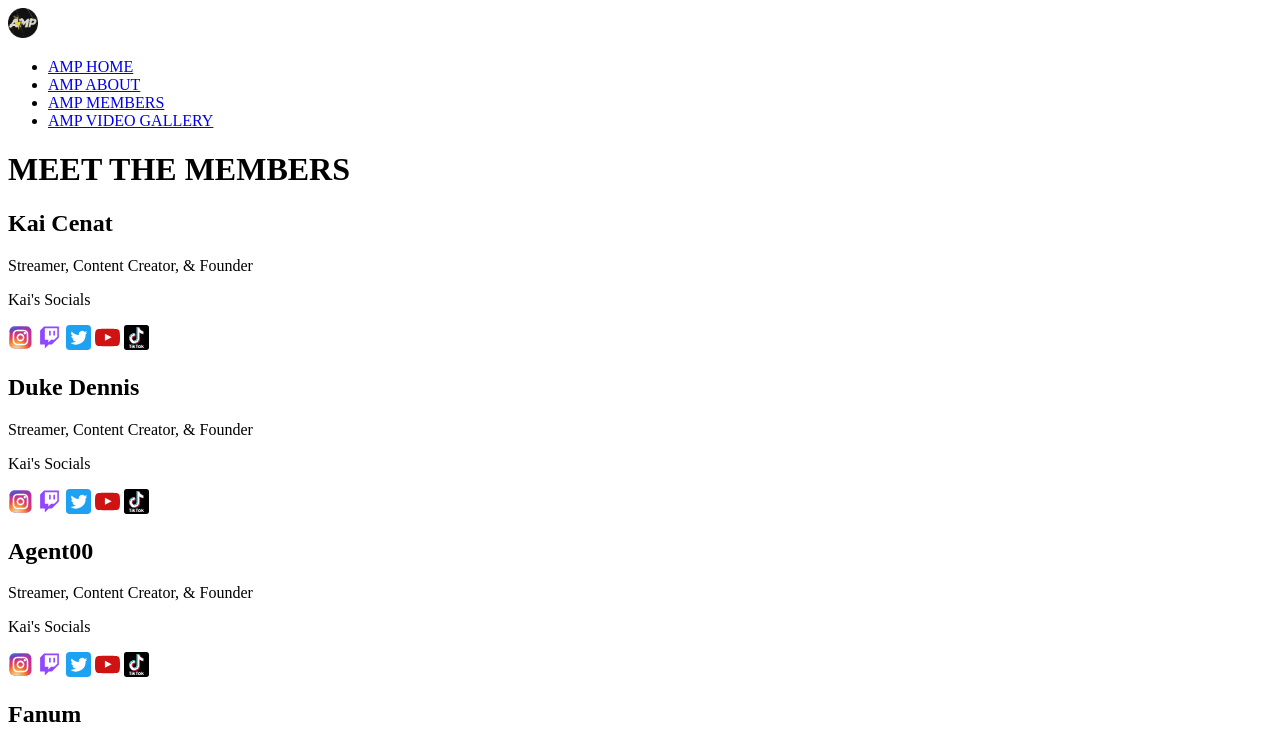
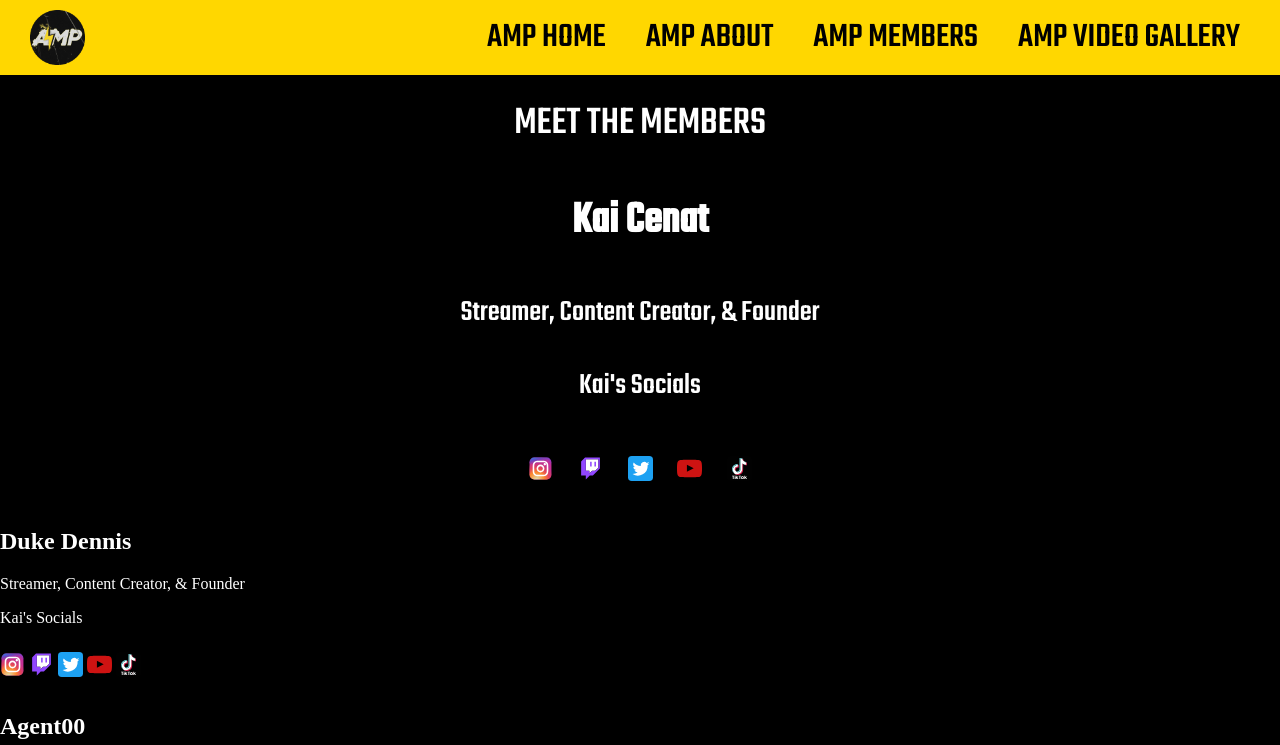
Before and after one commit to devillejoshua14/AMPWebsite, a plain HTML site: page html/pages/ampMembers.html in a window 1280 px wide. Shown: the top 745 px of the page. Drawn offline with Linux system fonts and the light colour scheme; files whose address does not match are found by name.

Commit message:
Made Kais card into a class to style eaiser.

```diff
--- a/html/pages/ampMembers.html
+++ b/html/pages/ampMembers.html
@@ -4,26 +4,28 @@
     <meta charset="UTF-8">
     <meta name="viewport" content="width=device-width, initial-scale=1.0">
     <title>AMP MEMBERS</title>
+    <link rel="stylesheet" href="/css/ampMembers.css">
 </head>
 <body>
-    <a href="./index.html"
-      ><img src="/./images/ampGif.gif" alt="AMP Logo" width="30" height="30"
-    /></a>
-    <ul>
-      <li><a href="../html/index.html">AMP HOME</a></li>
-      <li><a href="../html/pages/ampAbout.html">AMP ABOUT</a></li>
-      <li><a href="../html/pages/ampMembers.html">AMP MEMBERS</a></li>
-      <li>
-        <a href="../html/pages/ampVideoGallery.html">AMP VIDEO GALLERY</a>
-      </li>
-    </ul>
+  <header>
+    <a href="../../html/index.html"><img class="logo" src="/images/ampGif.gif" alt="AMP Logo" width="55" height="55"/></a>
+    <nav>
+      <ul class="navLinks">
+        <li><a href="../../html/index.html">AMP HOME</a></li>
+        <li><a href="ampAbout.html">AMP ABOUT</a></li>
+        <li><a href="ampMembers.html">AMP MEMBERS</a></li>
+        <li><a href="ampVideoGallery.html">AMP VIDEO GALLERY</a></li>
+      </ul>
+    </nav>
+   </header>
 
 
     <h1>MEET THE MEMBERS</h1>
 
     <!-- Kais Card -->
 
-    <!-- img for kai -->
+     <div class="kaiCard">
+      <!-- image for Kai -->
      <h2>Kai Cenat</h2>
      <p>Streamer, Content Creator, & Founder</p>
      <p>Kai's Socials</p>
@@ -32,7 +34,7 @@
      <a href="https://x.com/KaiCenat"><img src="/./images/twitterLogo.svg" alt="Twitter Logo" width="25" height="25"></a>
      <a href="https://www.youtube.com/c/KaiCenat"><img src="/./images/youtubeLogo.svg" alt="YouTube Logo" width="25" height="25"></a>
      <a href="https://www.tiktok.com/@kai_cenat?lang=en"> <img src="/./images/tikTokLogo.svg" alt="Tiktok Logo" width="25" height="25"></a>
-
+     </div>
     <!-- Dukes Card -->
      <h2>Duke Dennis</h2>
      <p>Streamer, Content Creator, & Founder</p>
```
